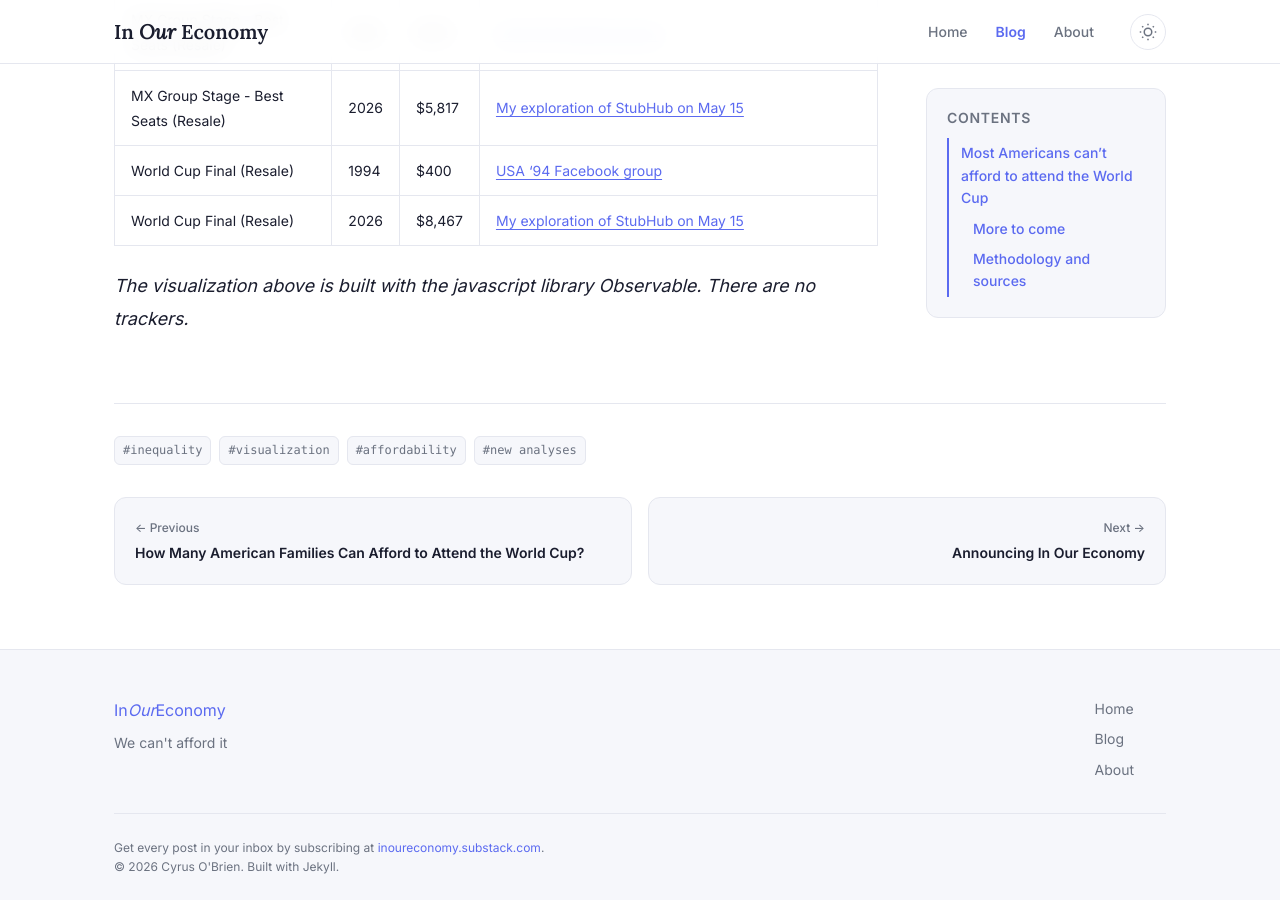
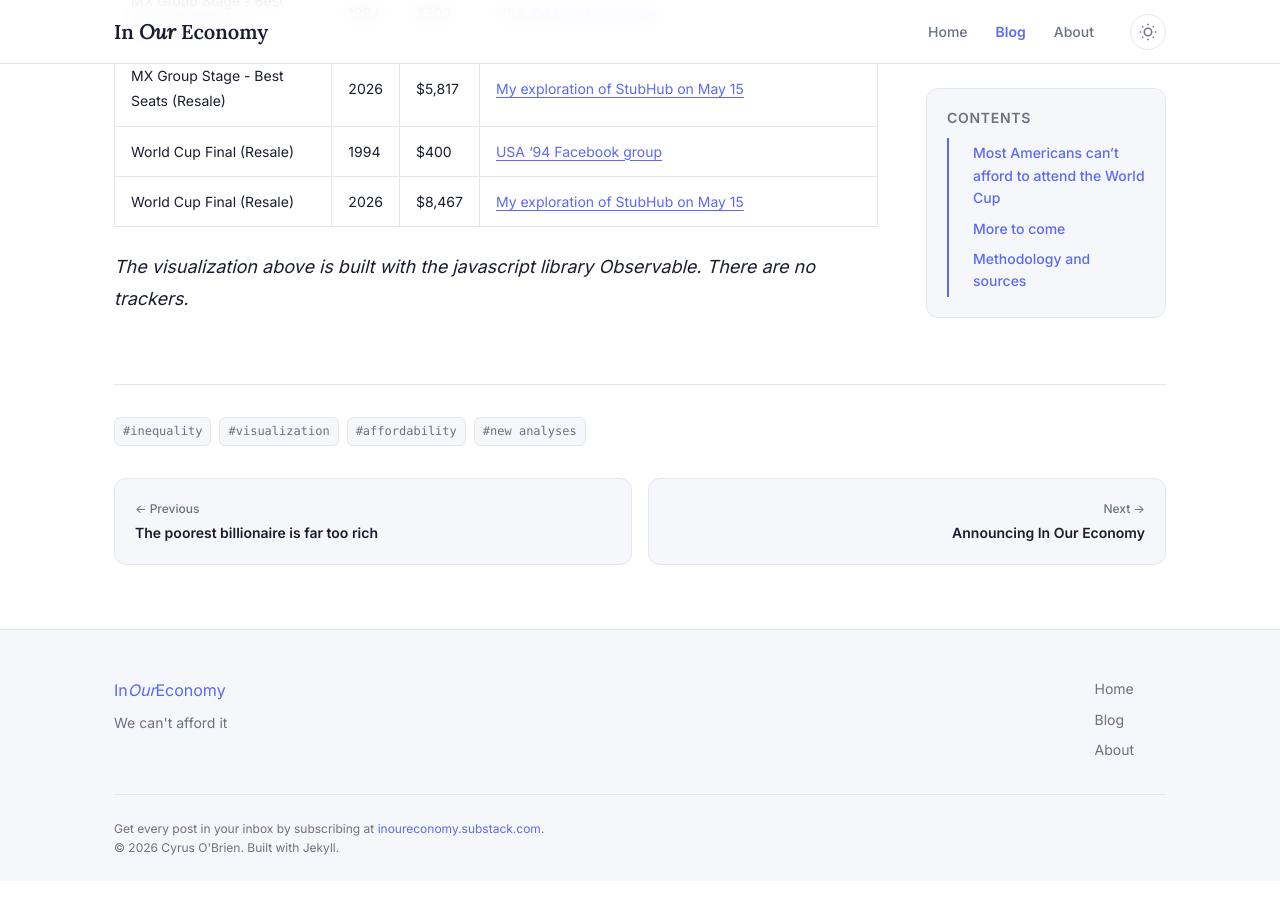
Before and after one commit to in-our-economy/inoureconomy, a Jekyll site: the page built from _posts/2026-05-15-world-cup-ticket-prices.md, in a window 1280 px wide and 900 px high, scrolled down 4460 px. Built offline with Jekyll 4.4.1, drawn with Linux system fonts in a browser that asks for light colours; some of the changed lines change nothing that is shown.

Commit message:
delete extra copy of post

```diff
--- a/_posts/2026-05-15-world-cup-ticket-prices.md
+++ b/_posts/2026-05-15-world-cup-ticket-prices.md
@@ -7,7 +7,7 @@
 tags: [inequality, visualization, affordability, new analyses]
 author: "Cyrus O'Brien"
 ---
-## Most Americans can't afford to attend the World Cup
+### Most Americans can't afford to attend the World Cup
 
 The World Cup is being held in North America for the first time in 32 years, but most Americans can't afford to attend.
 
--- a/_posts/2026-05-16-world-cup-ticket-prices.md
+++ /dev/null
@@ -1,166 +0,0 @@
----
-layout: post
-title:  "How Many American Families Can Afford to Attend the World Cup?"
-subtitle: "2026 is not 1994"
-date: 2025-05-15
-categories: [Inequality, New Analyses]
-tags: [inequality, visualization, affordability, new analyses]
-author: "Cyrus O'Brien"
----
-## Most Americans can't afford to attend the World Cup
-
-The World Cup is being held in North America for the first time in 32 years, but most Americans can't afford to attend.
-
-* 83% of U.S. households can't afford the cheapest tickets available on the resale market to the World Cup Final at Metlife Stadium.
-* 73% of U.S. households can't afford the cheapest face value tickets to the final.
-* 78% of U.S. households can't afford great seats at a group stage game.
-* The only affordable tickets (face value tickets for group games) are practically unavailable because of the lottery operated by FIFA.
-
-The unaffordability of tickets to the 2026 World Cup stands in stark contrast to the last time the U.S. hosted the event in 1994. In 1994 the majority of Americans could afford to attend the final - even if they had to buy a ticket on the resale market.
-
-The charts below show how the affordability of ticket prices has changed from 1994 to 2026. There are some assumptions
-
-<div class="viz-wrapper" style="margin: 2rem 0;">
-  <iframe
-    id="world-cup-affordability-iframe"
-    src="/assets/html/world-cup-affordability.html"
-    title="World Cup ticket affordability bar charts comparing 1994 and 2026"
-    scrolling="no"
-    loading="lazy"
-    style="width: 100%; border: none; min-height: 520px; border-radius: 8px; overflow: hidden;">
-  </iframe>
-</div>
-
-<script>
-  window.addEventListener('message', function(e) {
-    if (e.data && e.data.iframeHeight) {
-      var el = document.getElementById('world-cup-affordability-iframe');
-      if (el) el.style.height = Math.max(520, e.data.iframeHeight) + 'px';
-    }
-  });
-</script>
-
-Keep in mind that this affordability metric is based just on **ticket prices**. Travel, parking, food, concessions, and other expenses related to attending a World Cup match are not included. [ESPN](https://www.espn.com/soccer/story/_/id/48259964/cost-2026-world-cup-how-much-usmnt-fan-spend) estimated that the cost for a USMNT fan to attend the group games would near $15,000 and the cost to follow a team through the whole tournament at more than $34,000.
-
-* 81% of U.S. households couldn't afford to send a single member to all the USMNT group games and
-* 90% of American households couldn't afford to send a single member to follow a team through the whole World Cup even if they liquidated their all their checking accounts.
-
-### More to come
-
-Later this week I'll be publishing estimates of World Cup affordability for working families and I'll be digging into racial disparities. Want to know how many Black families are able to afford tickets to the World Cup Final? Answers will be at [inoureconomy.org](www.inoureconomy.org) soon.
-
-
-### Methodology and sources
-
-I conducted online research to find the best apples-to-apples comparisons for ticket prices. All face value prices are published at [The World Cup Guide](https://theworldcupguide.com/how-much-are-world-cup-tickets-since-1994/). Resale ticket prices are based on searches for USMNT games and Mexico games on StubHub and do not include the 15% transaction fee. I found resale ticket prices for the 1994 World Cup referenced in a number of Facebook and Reddit conversations and include links in the table below.
-
-To determine if a family or household could afford tickets, I analyzed raw microdata from the 1995 and 2022 Survey of Consumer Finances (SCF). I updated all 1994 dollars to 2022 dollars for this analysis. I decided to leave 2026 dollars as 2026 dollars because, though inflation has been significant, experts believe that wages and savings have not kept pace with inflation. As a result, these estimates probably *underestimate* the number of families who can't afford tickets. I defined the cost of each match as the cost of having one ticket per adult and per child in the primary economic unit (which excludes non-spouse and non-partner adults). A household was defined as not being able to afford a ticket if the cost of tickets for a match exceeded the amount of money they held in all their checking accounts combined.
-
-Those of you who are interested in confidence intervals can see them below in this chart. The data were analyzed in R using Thomas Lumley's R packages [survey](https://cran.r-project.org/package=survey) and [mitools](https://cran.r-project.org/package=mitools). Special thanks to Antony Damico who wrote a custom function I used for multiple imputation for the SCF.
-
-<div id="ci-table-container"></div>
-
-<style>
-  .ci-table {
-    width: 100%;
-    font-size: 0.82rem;
-  }
-  .ci-table caption {
-    font-size: 1rem;
-    font-weight: 600;
-    margin-bottom: 0.5rem;
-    text-align: left;
-    color: #1a1a2e;
-  }
-  .ci-table th {
-    background: #f5f5f5;
-    text-align: left;
-    padding: 0.45rem 0.6rem;
-    border-bottom: 2px solid #ccc;
-    font-weight: 600;
-    color: #333;
-  }
-  .ci-table td {
-    padding: 0.4rem 0.6rem;
-    border-bottom: 1px solid #e8e8e8;
-    color: #444;
-  }
-  .ci-table tr:last-child td {
-    border-bottom: 2px solid #ccc;
-  }
-  .ci-table .year-1994 { color: #4A90A4; font-weight: 500; }
-  .ci-table .year-2026 { color: #D4574E; font-weight: 500; }
-</style>
-
-<script src="https://cdn.jsdelivr.net/npm/d3@7.9.0/dist/d3.min.js"></script>
-<script>
-(function() {
-  const YEAR_MAP = { "1995": "1994", "2022": "2026" };
-
-  d3.csv("/assets/data/world-cup-affordability-all-households.csv").then(raw => {
-    const data = raw.map(d => ({
-      results: +d.results,
-      se:      +d.se,
-      lower:   +d["(lower"],
-      upper:   +d["upper)"],
-      year:    YEAR_MAP[d.year.trim()] || d.year.trim(),
-      category: d.category.trim()
-    }));
-
-    const categories = [...new Set(data.map(d => d.category))];
-
-    let html = `<table class="ci-table">
-    <caption>How Many Americans CANNOT Afford to Attend the World Cup? (with 95% Confidence Intervals )</caption>
-    <thead>
-      <tr>
-        <th>Category</th>
-        <th>Year</th>
-        <th>Estimate</th>
-        <th>95% CI Lower</th>
-        <th>95% CI Upper</th>
-        <th>Std. Error</th>
-      </tr>
-    </thead>
-    <tbody>`;
-
-    categories.forEach(category => {
-      const rows = data.filter(d => d.category === category);
-      rows.forEach((d, i) => {
-        const cls = d.year === "1994" ? "year-1994" : "year-2026";
-        html += `<tr>
-          <td>${i === 0 ? category : ''}</td>
-          <td class="${cls}">${d.year}</td>
-          <td class="${cls}">${d.results.toFixed(1)}%</td>
-          <td>${d.lower.toFixed(1)}%</td>
-          <td>${d.upper.toFixed(1)}%</td>
-          <td>${d.se.toFixed(3)}</td>
-        </tr>`;
-      });
-    });
-
-    html += '</tbody></table>';
-    document.getElementById('ci-table-container').innerHTML = html;
-  });
-})();
-</script>
-
-
-#### Ticket Prices by Year with Sources
-
-| Ticket Type | Year | Price | Source |
-|---|---|---|---|
-| World Cup Final (Face Value) | 1994 | $359 | [The World Cup Guide](https://theworldcupguide.com/how-much-are-world-cup-tickets-since-1994/) |
-| World Cup Final (Face Value) | 2026 | $4,185 | [The World Cup Guide](https://theworldcupguide.com/how-much-are-world-cup-tickets-since-1994/) |
-| Group Stage (Face Value) | 1994 | $50 | [The World Cup Guide](https://theworldcupguide.com/how-much-are-world-cup-tickets-since-1994/) |
-| Group Stage (Face Value) | 2026 | $201 | [The World Cup Guide](https://theworldcupguide.com/how-much-are-world-cup-tickets-since-1994/) |
-| Round of 16 (Face Value) | 1994 | $70 | [The World Cup Guide](https://theworldcupguide.com/how-much-are-world-cup-tickets-since-1994/) |
-| Round of 16 (Face Value) | 2026 | $284 | [The World Cup Guide](https://theworldcupguide.com/how-much-are-world-cup-tickets-since-1994/) |
-| USMNT Group Stage (Resale) Cheapest Tickets| 1994 | $100 | I estimated that the resale value was 2x face value based on data published at [No Me Quiero Ir De Aquí](https://nomequieroirdeaqui.com/en/world-cup-ticket-price-history-1994-2026/) |
-| USMNT Group Stage (Resale) Cheapest Tickets| 2026 | $1,007 | [My exploration of StubHub on May 15](https://bsky.app/profile/cyrusobrien.bsky.social/post/3mlw624vig22k) |
-| MX Group Stage - Best Seats (Resale) | 1994 | $300 | [USA '94 Facebook group](https://www.facebook.com/groups/2603635568/posts/10164370694035569/) |
-| MX Group Stage - Best Seats (Resale) | 2026 | $5,817 | [My exploration of StubHub on May 15](https://bsky.app/profile/cyrusobrien.bsky.social/post/3mlwchm74hs2k) |
-| World Cup Final (Resale) | 1994 | $400 | [USA '94 Facebook group](https://www.facebook.com/groups/2603635568/posts/10164370694035569/) |
-| World Cup Final (Resale) | 2026 | $8,467 | [My exploration of StubHub on May 15](https://bsky.app/profile/cyrusobrien.bsky.social/post/3mlw66ihjis2k) |
-
-
-*The visualization above is built with the javascript library Observable. There are no trackers.*
```
Also changed, not shown: 1 other file.
